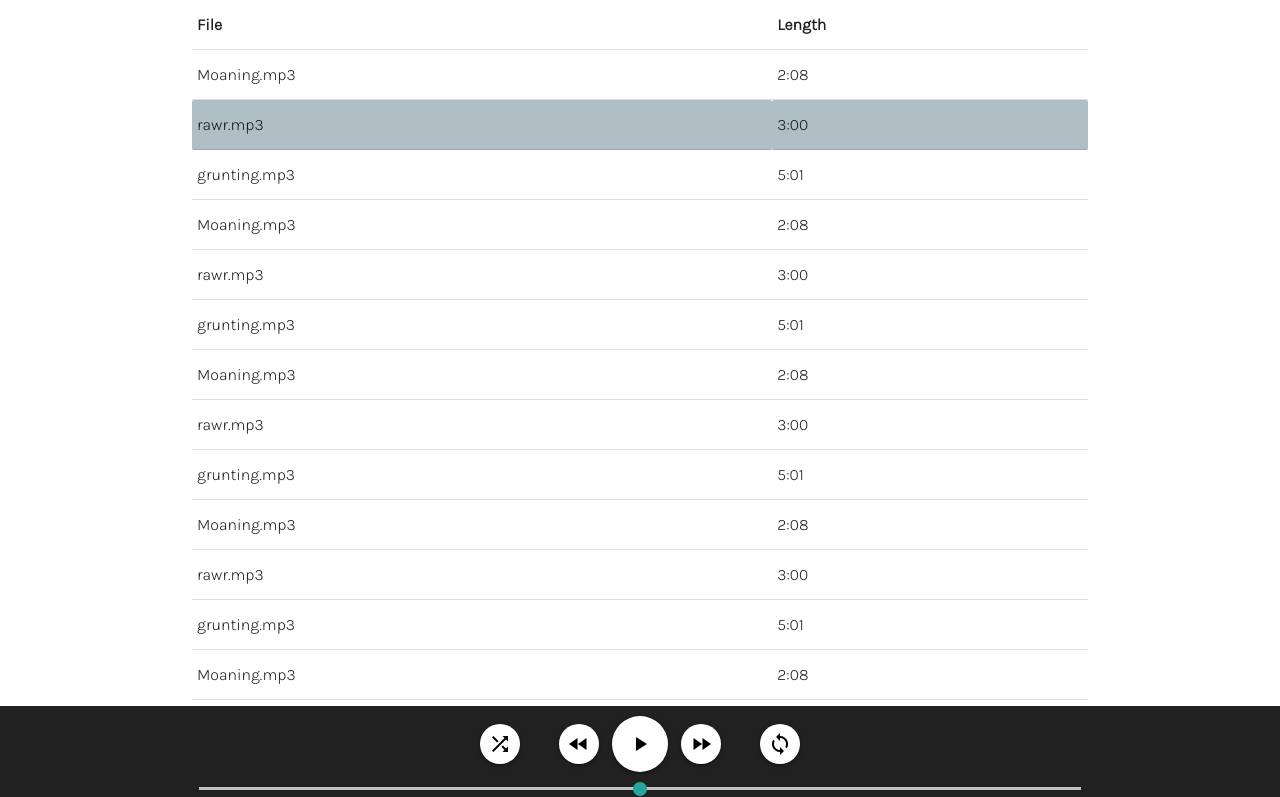
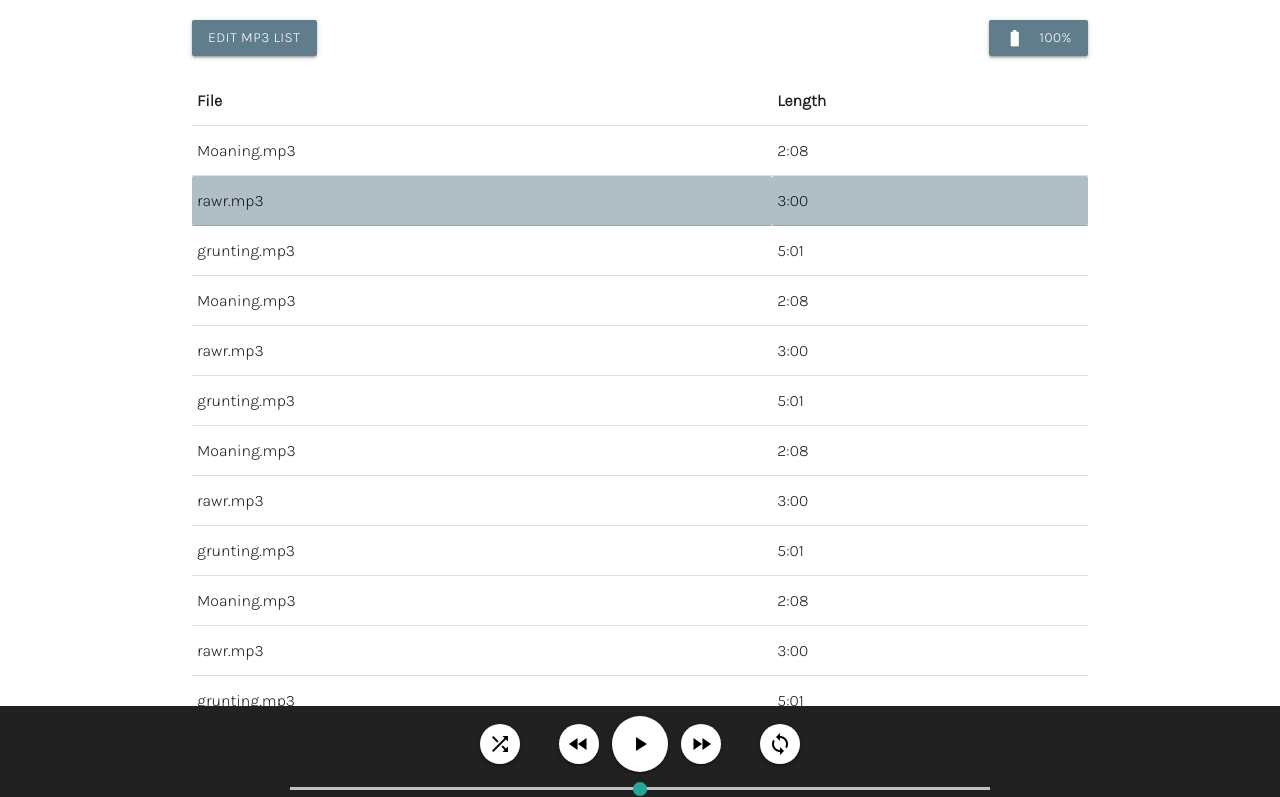
Before and after one commit to AlexLynd/ESP8266-WiFi-Soundbox, a plain HTML site: page web/player.html in a window 1280 px wide. Shown: the top 797 px of the page. Drawn offline with Linux system fonts and the light colour scheme.

Commit message:
fixed stuff and added buttons

```diff
--- a/web/player.html
+++ b/web/player.html
@@ -10,7 +10,12 @@
   </head>
   <body>
     <div class="container player">
-
+      <div style="margin:20px 0; float: right">
+      <a class="waves-effect waves-light btn blue-grey"><i class="material-icons left">battery_std</i>100%</a>
+      </div>
+      <div style="margin:20px 0; float: left">
+      <a class="waves-effect waves-light btn blue-grey">Edit MP3 List</a>
+      </div>
     <table>
       <thead>
         <tr>
@@ -219,7 +224,7 @@
         <div class="container">
           <form action="#" class="playbackform"></form>
             <p class="range-field" style="z-index: 100;">
-              <input type="range" id="playback" min="0" max="100" />
+              <input type="range" id="playback" min="0" max="30" />
             </p>
           </form>
         </div>
--- a/web/style.css
+++ b/web/style.css
@@ -32,3 +32,8 @@ tr:click{
 .range-field, .playbackform {
   margin: 0;
 }
+
+.range-field {
+  max-width: 700px;
+  margin: auto
+}
```
